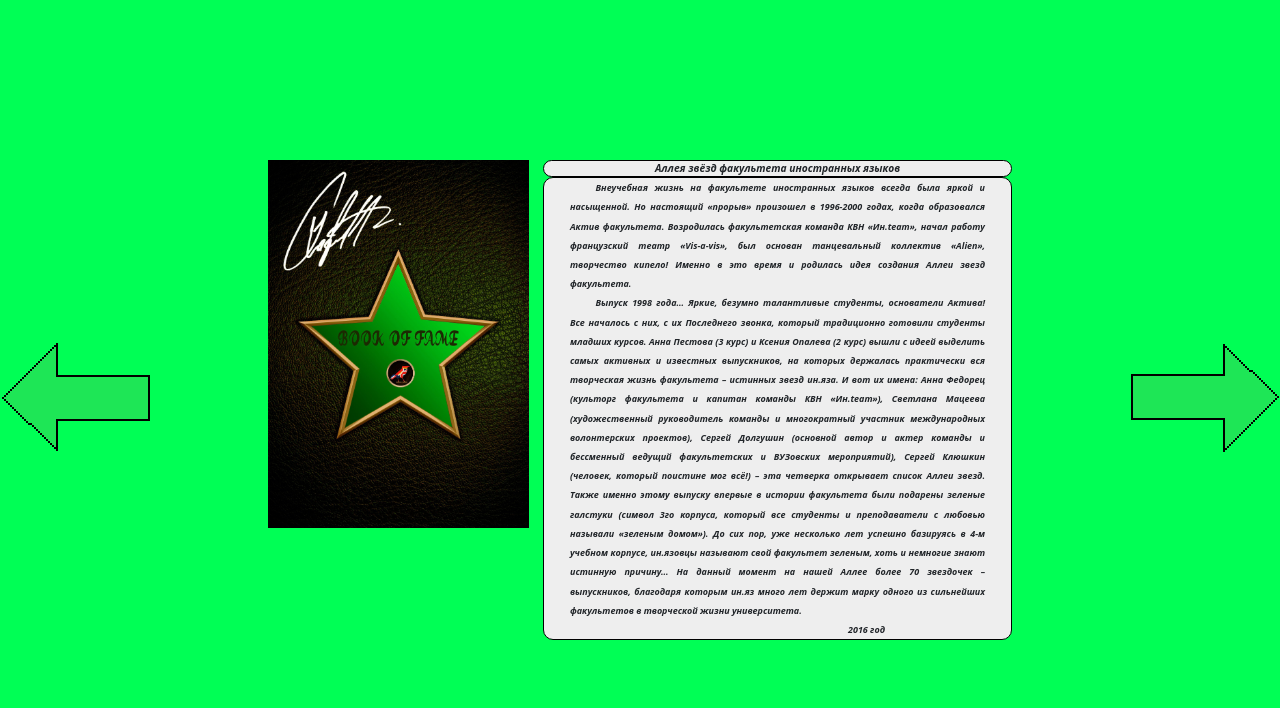
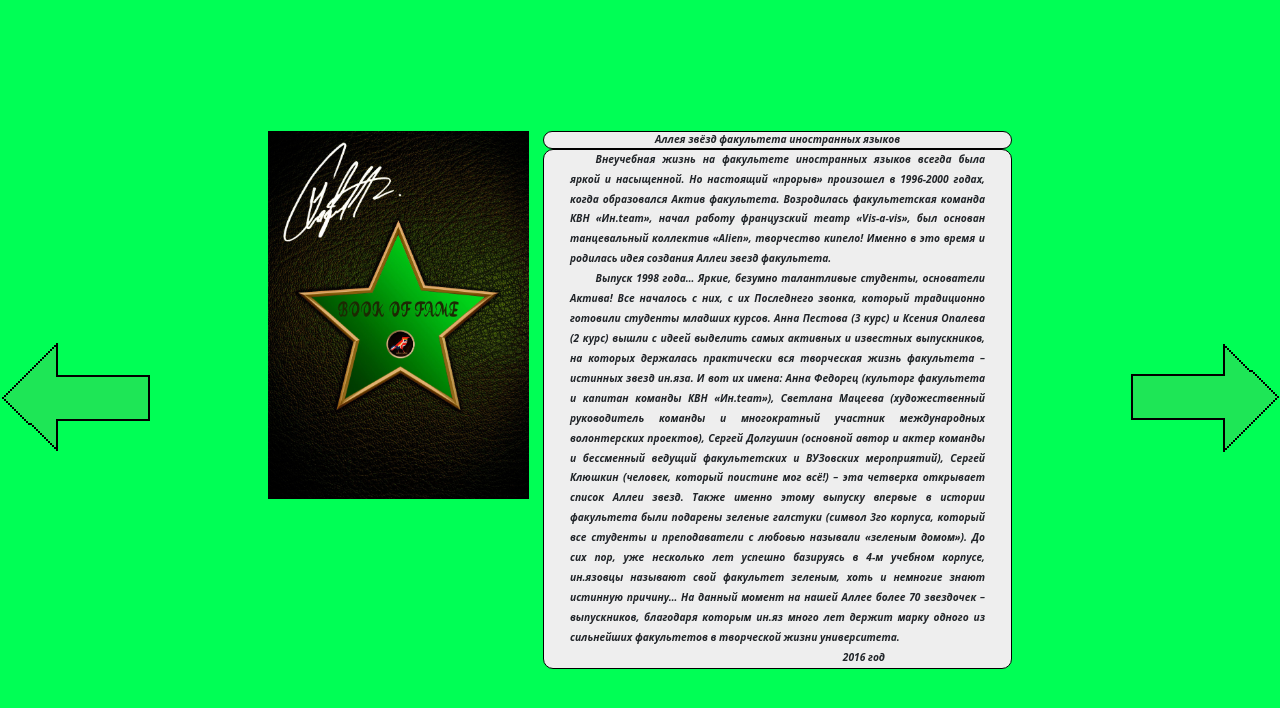
Before and after one commit to Skeletoshka/album-frontend, a React (Create React App) app: page /1 in a window 1280 px wide. Shown: the top 708 px of the page. Built offline with nearby package versions, Linux system fonts and the light colour scheme; no server answers.

Commit message:
баг фикс

```diff
--- a/src/Student.css
+++ b/src/Student.css
@@ -47,11 +47,11 @@ body {
     border: 1px solid black;
 }
 .desc{
-    font-size: 0.7vw;
+    font-size: 0.8vw;
     min-height: 80%;
     font-style: italic;
     font-weight: bold;
-    line-height: 2.4vh;
+    line-height: 2.49vh;
     text-indent: 2vw;
     text-align: justify;
     margin-left: 2vw;
```
